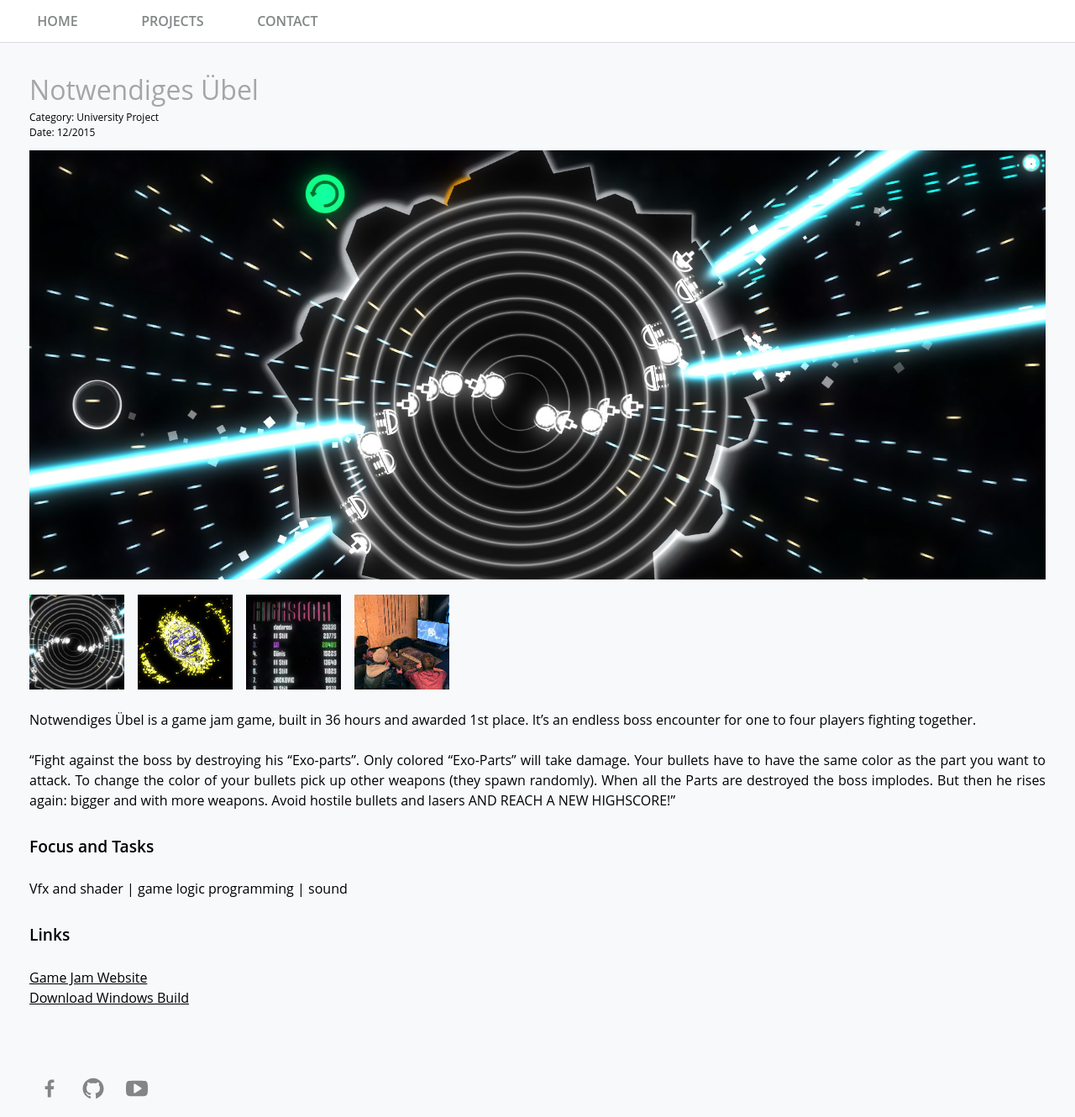
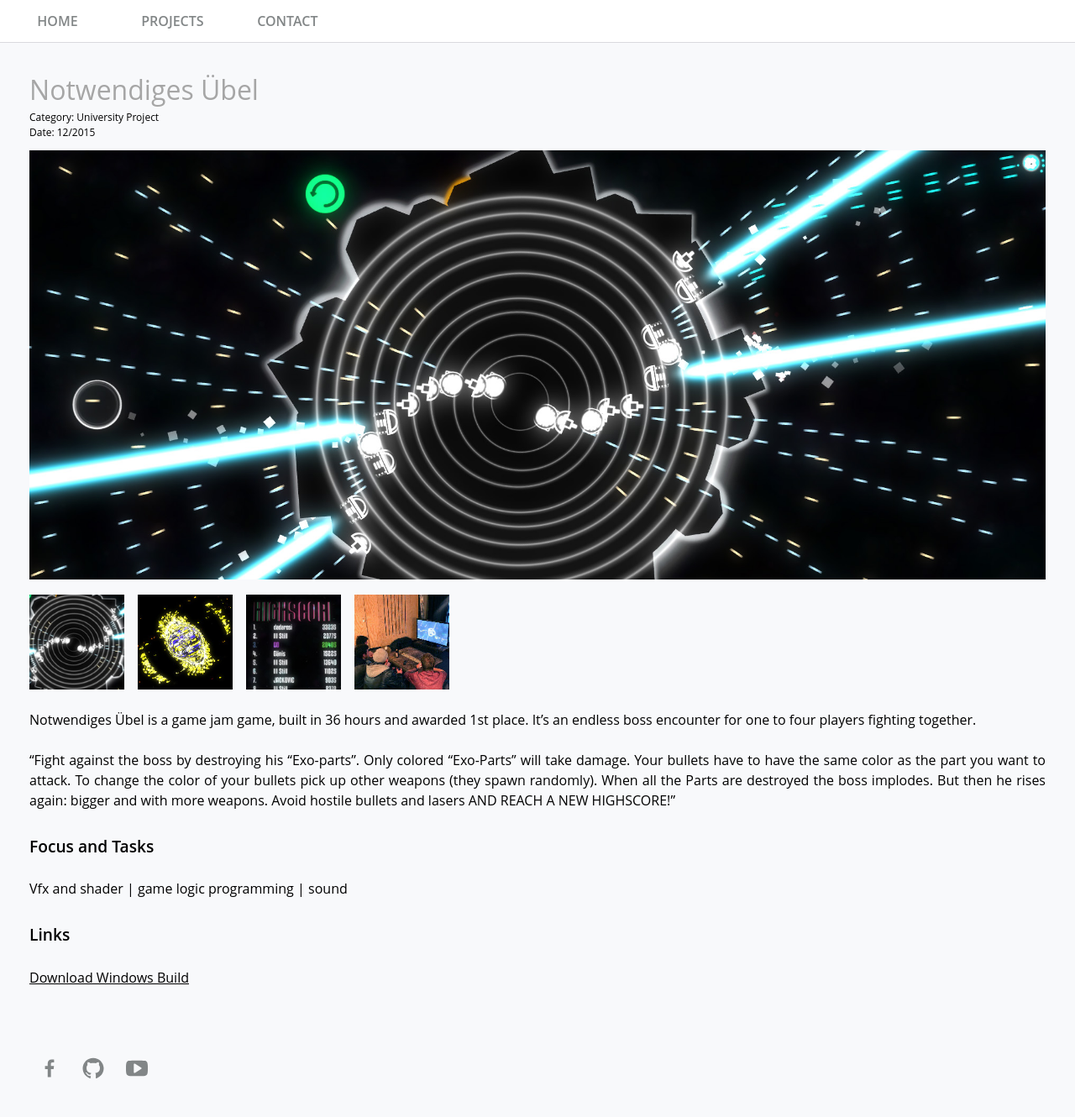
Before and after one commit to danielrammer/danielrammer.github.io, a Jekyll site: the page built from _projects/nue.md, in a window 1280 px wide. Shown: the whole page at 84% size. Built offline with Jekyll 4.4.1, drawn with Linux system fonts in a browser that asks for light colours; after the commit the page ends 1306 px from its top, so only the background shows below that.

Commit message:
read last message ;)

```diff
--- a/_projects/nue.md
+++ b/_projects/nue.md
@@ -32,5 +32,4 @@
 Vfx and shader | game logic programming | sound
 
 ## Links
-* [Game Jam Website](https://playful-interactive-environments.github.io/gamejam/2015/#notwendiges-%C3%BCbel)
-* [Download Windows Build](https://playful-interactive-environments.github.io/gamejam/2015/games/notwendigesuebel.zip)
+* [Download Windows Build](NotwendigesUebel.zip)
```
Also changed, not shown: _projects/darkBooty.md (+0 -2 lines).
